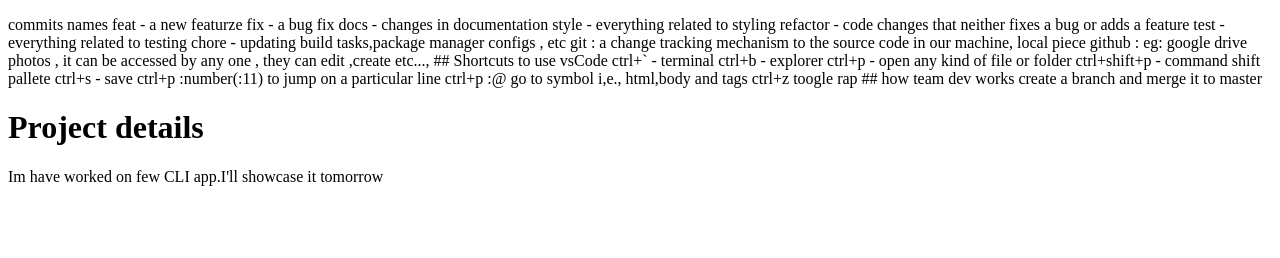
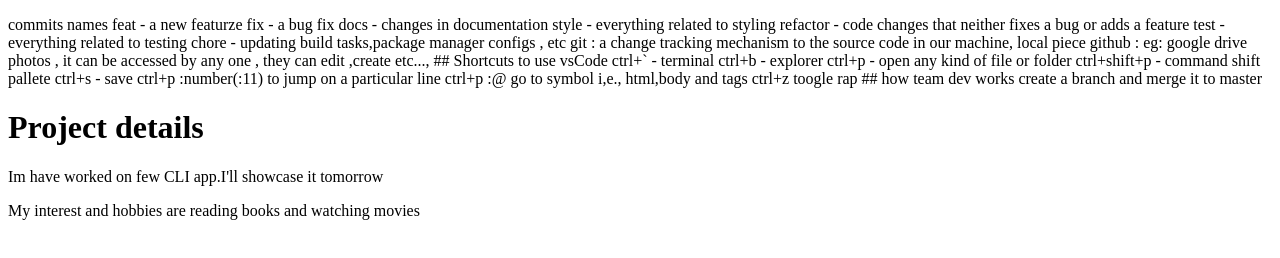
Before and after one commit to vahida00/vahida, a plain HTML site: page index.html in a window 1280 px wide. Drawn offline with Linux system fonts and the light colour scheme.

Commit message:
feat added interest

```diff
--- a/index.html
+++ b/index.html
@@ -33,5 +33,6 @@
     </p>
     <h1>Project details</h1>
     <p>Im have worked on few CLI app.I'll showcase it tomorrow</p>
+    <p>My interest and hobbies are reading books and watching movies </p>
 </body>
 </html>
```
